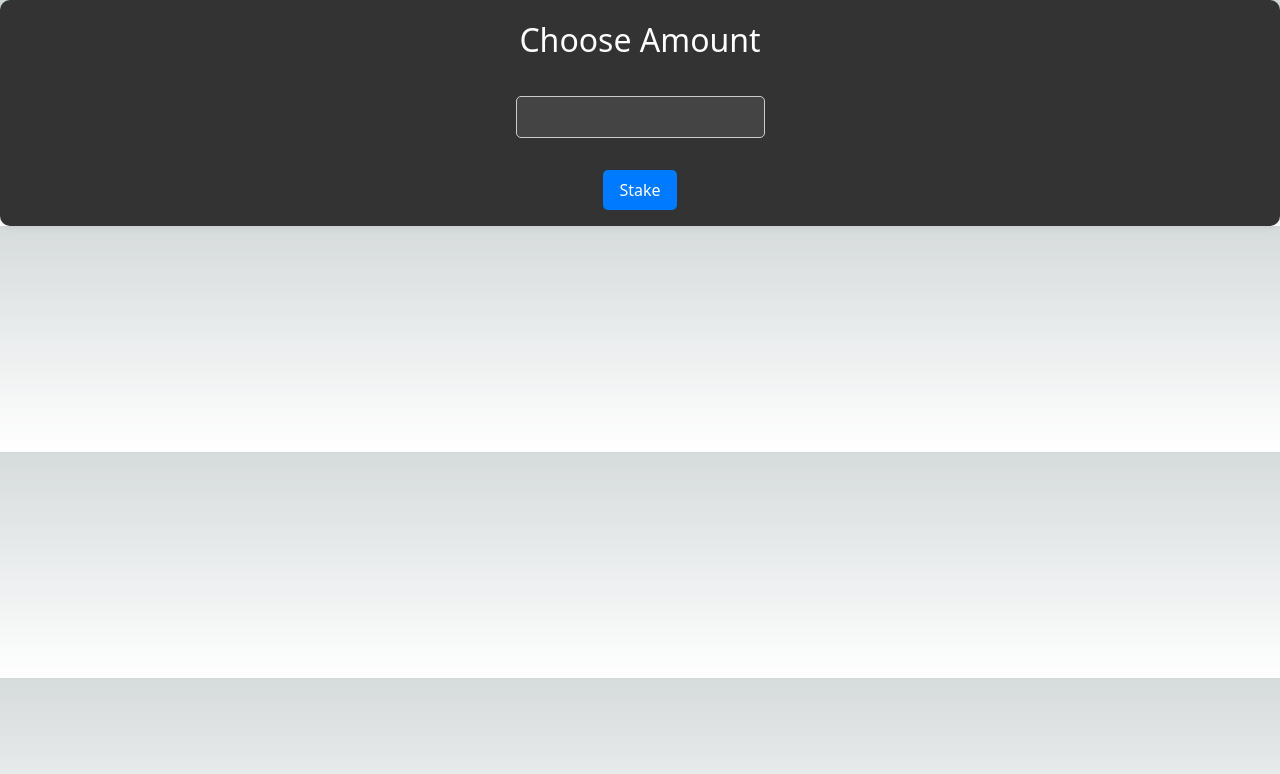
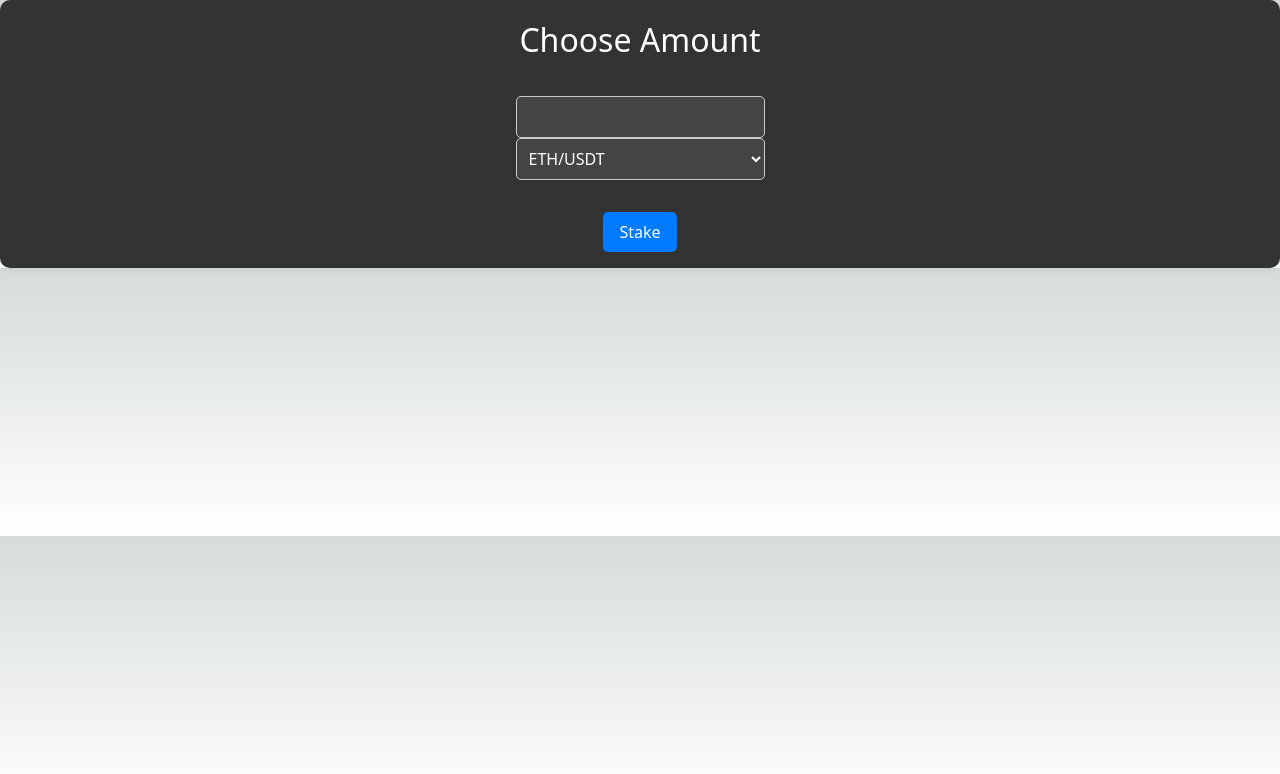
Before and after one commit to BlockchainUSC/passivum_wallet, a Next.js app in the folder front-end/: page /StakeForm in a window 1280 px wide. Shown: the top 774 px of the page. Built offline with nearby package versions, Linux system fonts and the light colour scheme.

Commit message:
added option to select token pair

```diff
--- a/front-end/src/pages/StakeForm.tsx
+++ b/front-end/src/pages/StakeForm.tsx
@@ -7,6 +7,12 @@ export default function StakeForm() {
         <h2 className={styles.title}>Choose Amount</h2>
         <div className={styles.field}>
           <input type="number" id="amount" className={styles.input} />
+          <select id="token-pair" className={styles.input}>
+            <option value="ETH/USDT">ETH/USDT</option>
+            <option value="WBTC/ETH">WBTC/ETH</option>
+            <option value="USDC/ETH">USDC/ETH</option>
+            <option value="LINK/ETH">LINK/ETH</option>
+          </select>
         </div>
         <button type="submit" className={styles.button}>
           Stake
```
